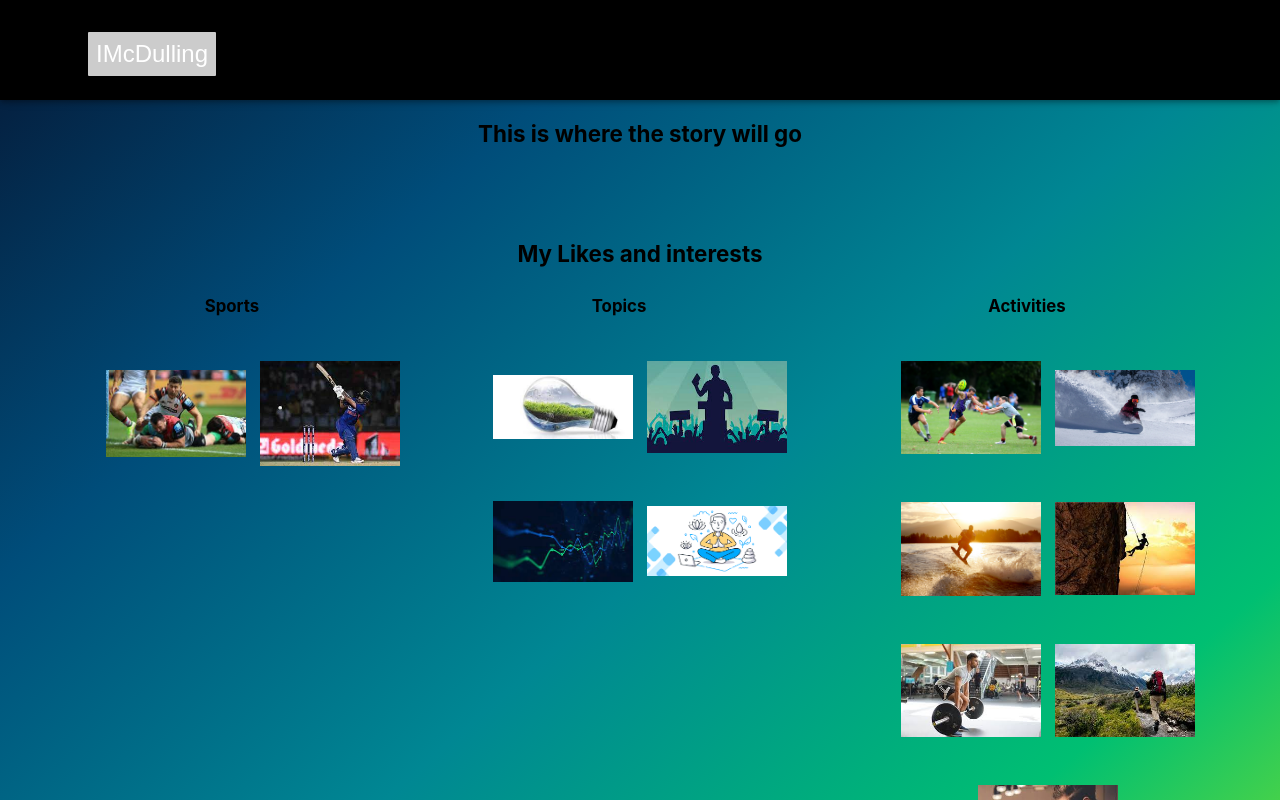
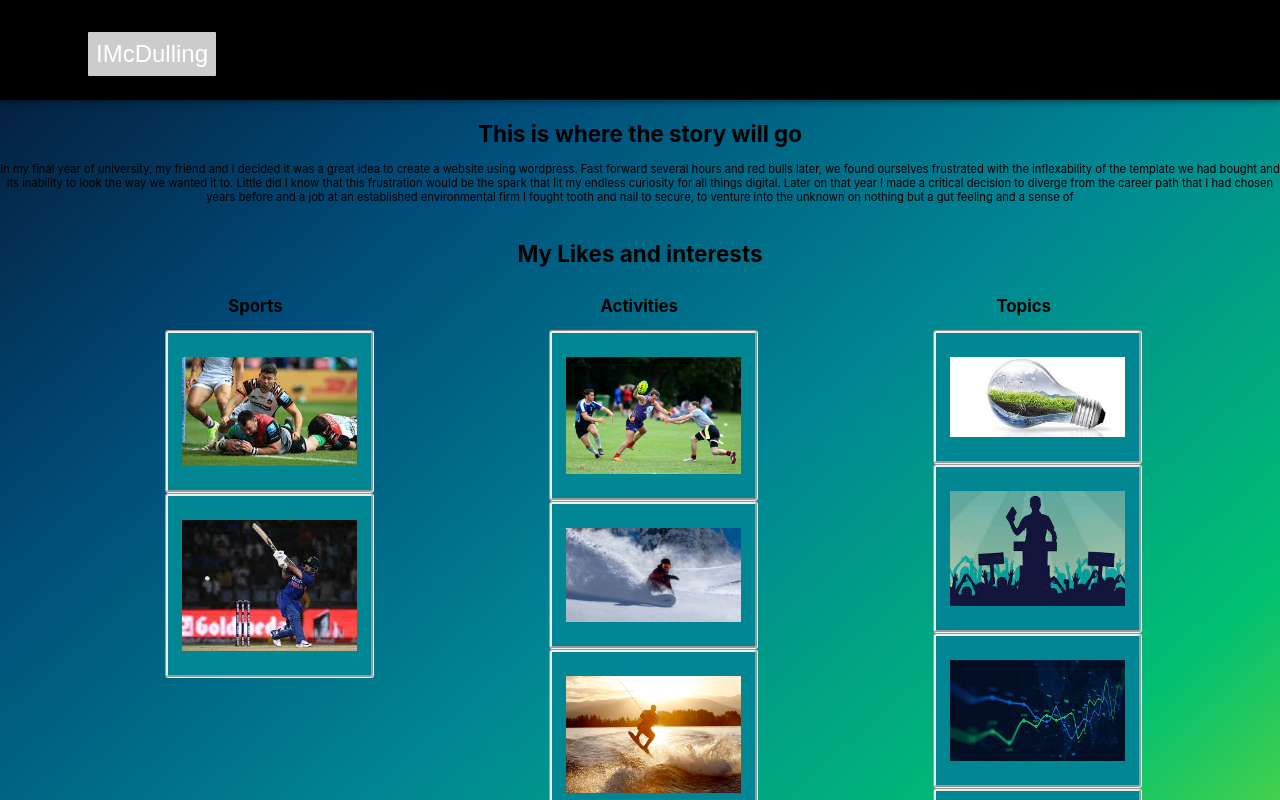
Before and after one commit to EenMac/Personal-portfolio.io, a React (Create React App) app: page /about in a window 1280 px wide. Shown: the top 800 px of the page. Built offline with nearby package versions, Linux system fonts and the light colour scheme.

Commit message:
image container styled

```diff
--- a/src/components/About.js
+++ b/src/components/About.js
@@ -19,6 +19,10 @@ function About() {
     <div id="about-container">
         <div id="story-section">
           <h1>This is where the story will go</h1>
+          <p>
+            In my final year of university, my friend and I decided it was a great idea to create a website using wordpress. Fast forward several hours and red bulls later, we found ourselves frustrated with the inflexability of the template we had bought and its inability to look the way we wanted it to. Little did I know that this frustration would be the spark that lit my endless curiosity for all things digital.
+            Later on that year I made a critical decision to diverge from the career path that I had chosen years before and a job at an established environmental firm I fought tooth and nail to secure, to venture into the unknown on nothing but a gut feeling and a sense of
+          </p>
         </div>
         <div id="interests-section">
           <h1>My Likes and interests</h1>
@@ -34,41 +38,11 @@ function About() {
                 </div>
                 <div id="img-container">
                   <img src={cricket}></img>
-                  <div>
+                  <div id='overlay'>
                     <div id="text">Cricket</div>
                   </div>
                 </div>
               </ul>
-            </div>
-            <div id="topics">
-              <h2>Topics</h2>
-                <ul id="flex-container">
-                  <div id="img-container">
-                    <img src={greenTech}></img>
-                    <div>
-                      <div id="text">Green tech</div>
-                    </div>
-                  </div>
-
-                  <div id="img-container">
-                    <img src={politics}></img>
-                    <div>
-                      <div id="text">Politics</div>
-                    </div>
-                  </div>
-                  <div id="img-container">
-                    <img src={economics}></img>
-                    <div>
-                      <div id="text">Economics</div>
-                    </div>
-                  </div>
-                  <div id="img-container">
-                    <img src={psychology}></img>
-                    <div>
-                      <div id="text">Psychology</div>
-                    </div>
-                  </div>
-                </ul>
             </div>
 
             <div id="activities">
@@ -118,6 +92,39 @@ function About() {
                 </div>
               </ul>
             </div>
+
+            <div id="topics">
+              <h2>Topics</h2>
+                <ul id="flex-container">
+                  <div id="img-container">
+                    <img src={greenTech}></img>
+                    <div>
+                      <div id="text">Green tech</div>
+                    </div>
+                  </div>
+
+                  <div id="img-container">
+                    <img src={politics}></img>
+                    <div>
+                      <div id="text">Politics</div>
+                    </div>
+                  </div>
+                  <div id="img-container">
+                    <img src={economics}></img>
+                    <div>
+                      <div id="text">Economics</div>
+                    </div>
+                  </div>
+                  <div id="img-container">
+                    <img src={psychology}></img>
+                    <div>
+                      <div id="text">Psychology</div>
+                    </div>
+                  </div>
+                </ul>
+            </div>
+
+
           </div>
         </div>
     </div>
--- a/src/css/About.css
+++ b/src/css/About.css
@@ -22,14 +22,16 @@
 }
 #interests-list > div{
     justify-content: space-between;
-    gap: 200px;
 }
 #img-container{
-    max-height: 200px;
-    max-width: 200px;
-    width:auto;
+    position: relative;
+    max-height: 250px;
+    max-width: 250px;
+    border-radius: 5px;
+    border-style:groove;
     text-align:center;
-    padding:10px;
+    padding:20px;
+    background-color: #008793;
 }
 
 #img-container:hover > div > #text{
@@ -40,7 +42,6 @@
     width: 100%;
     height: 100%;
     object-fit: contain;
-    padding: 10px;
     opacity: 1;
 }
 #text{
@@ -58,6 +59,10 @@
 #flex-container{
     flex-wrap: wrap;
     display: flex;
-    max-width: 500px;
+    max-width: 600px;
     justify-content: center;
 }
+
+#overlay{
+
+}
```
